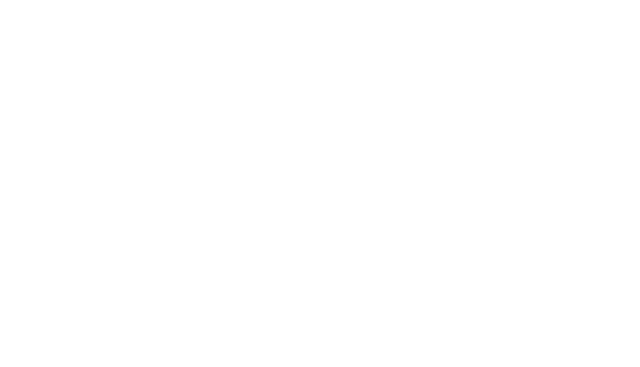
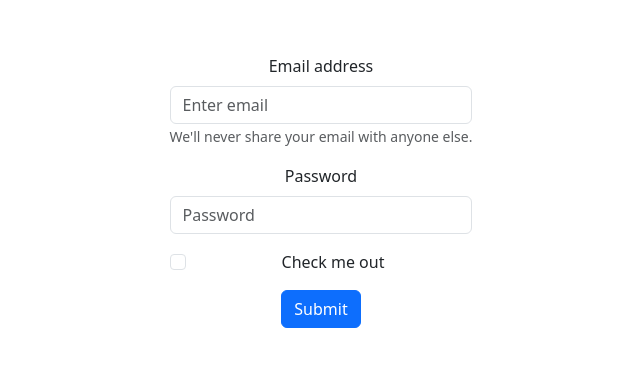
Before and after one commit to qmclouca/SENAC_REACT_FRONT, a React (Vite) app in the folder LanchesSenac/: page /administrativo in a window 1280 px wide. Before the commit this address had no page. Shown: the part 209-576 px from the top of the page, without its empty margins (319-959 px from the left). Built offline with nearby package versions, Linux system fonts and the light colour scheme.

Commit message:
FEAT: Iniciado pagina de cadastro de produto

```diff
--- a/LanchesSenac/package.json
+++ b/LanchesSenac/package.json
@@ -11,7 +11,9 @@
   },
   "dependencies": {
     "axios": "^1.6.7",
+    "bootstrap": "^5.3.3",
     "react": "^18.2.0",
+    "react-bootstrap": "^2.10.2",
     "react-dom": "^18.2.0",
     "react-router-dom": "^6.22.3"
   },
--- a/LanchesSenac/src/App.tsx
+++ b/LanchesSenac/src/App.tsx
@@ -3,6 +3,10 @@
 import PaginaInicial from "./Pages/PaginaInicial/PaginaInicial";
 import Autor from "./Pages/Autor/Autor";
 import Cardapio from "./Pages/Cardapio/Cardapio";
+import FormProduto from "./components/FormProduto/FormProduto";
+import "bootstrap/dist/css/bootstrap.min.css";
+import "bootstrap/dist/js/bootstrap.bundle.min";
+
 
 const App = () => {
   return (
@@ -12,6 +16,7 @@
         <Route path="/admin" />
         <Route path="/autor" element={<Autor />} />
         <Route path="/cardapio" element={<Cardapio />} />
+        <Route path="/administrativo" element={<FormProduto/>} />
       </Routes>
     </Router>
   );
--- a/LanchesSenac/src/components/FormProduto/FormProduto.tsx
+++ b/LanchesSenac/src/components/FormProduto/FormProduto.tsx
@@ -1,9 +1,31 @@
-const FormProduto = () => {
-    return <>
+
+import Button from 'react-bootstrap/Button';
+import Form from 'react-bootstrap/Form';
 
 
+const FormProduto = () => {
+    return (
+        <Form>
+            <Form.Group className="mb-3" controlId="formBasicEmail">
+                <Form.Label>Email address</Form.Label>
+                <Form.Control type="email" placeholder="Enter email" />
+                <Form.Text className="text-muted">
+                    We'll never share your email with anyone else.
+                </Form.Text>
+            </Form.Group>
 
-    </>
+            <Form.Group className="mb-3" controlId="formBasicPassword">
+                <Form.Label>Password</Form.Label>
+                <Form.Control type="password" placeholder="Password" />
+            </Form.Group>
+            <Form.Group className="mb-3" controlId="formBasicCheckbox">
+                <Form.Check type="checkbox" label="Check me out" />
+            </Form.Group>
+            <Button variant="primary" type="submit">
+                Submit
+            </Button>
+        </Form>
+    );
 }
 
 export default FormProduto;
```
Also changed, not shown: 1 other file (tests, documents, lock files or other folders).
